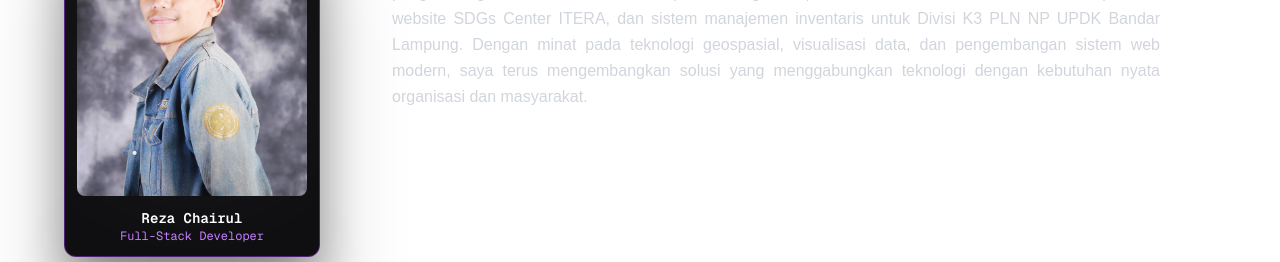
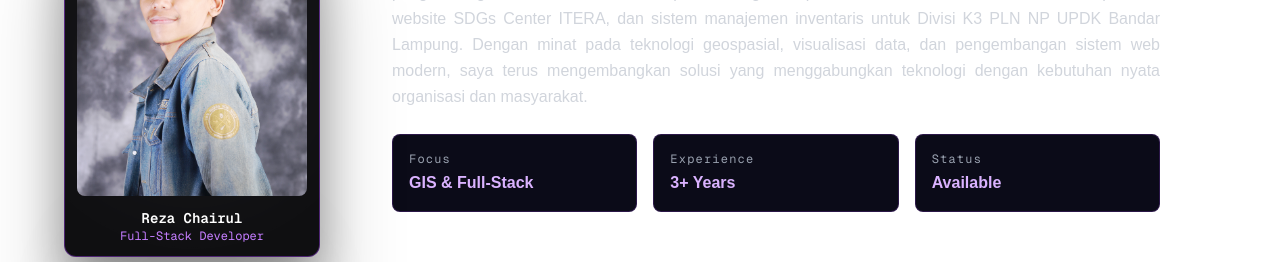
Before and after one commit to rezachairul/cobra-dev, a Next.js app: page /home in a window 1280 px wide. Shown: the part 1080-1342 px from the top of the page. Built offline with nearby package versions, Linux system fonts and the light colour scheme.

Commit message:
feat: add informational cards to About section; include focus, experience, and status details for enhanced user insight

```diff
--- a/sections/about.js
+++ b/sections/about.js
@@ -68,6 +68,45 @@ export default function About() {
 
               Dengan minat pada teknologi geospasial, visualisasi data, dan pengembangan sistem web modern, saya terus mengembangkan solusi yang menggabungkan teknologi dengan kebutuhan nyata organisasi dan masyarakat.
             </p>
+            <div className="grid grid-cols-1 sm:grid-cols-3 gap-4 mt-6">
+
+              {/* Card 1 */}
+              <div className="bg-[#0b0b18] border border-purple-500/20 rounded-lg p-4 shadow-[0_0_15px_rgba(168,85,247,0.15)]hover:shadow-[0_0_20px_rgba(168,85,247,0.35)]transition-all duration-300">
+
+                <p className="text-xs text-gray-400 font-mono tracking-widest">
+                  Focus
+                </p>
+                <p className="text-purple-300 font-semibold mt-1">
+                  GIS & Full-Stack
+                </p>
+
+              </div>
+
+              {/* Card 2 */}
+              <div className="bg-[#0b0b18] border border-purple-500/20 rounded-lg p-4 shadow-[0_0_15px_rgba(168,85,247,0.15)]hover:shadow-[0_0_20px_rgba(168,85,247,0.35)]transition-all duration-300">
+
+                <p className="text-xs text-gray-400 font-mono tracking-widest">
+                  Experience
+                </p>
+                <p className="text-purple-300 font-semibold mt-1">
+                  3+ Years
+                </p>
+
+              </div>
+
+              {/* Card 3 */}
+              <div className="bg-[#0b0b18] border border-purple-500/20 rounded-lg p-4 shadow-[0_0_15px_rgba(168,85,247,0.15)]hover:shadow-[0_0_20px_rgba(168,85,247,0.35)]transition-all duration-300">
+
+                <p className="text-xs text-gray-400 font-mono tracking-widest">
+                  Status
+                </p>
+                <p className="text-purple-300 font-semibold mt-1">
+                  Available
+                </p>
+
+              </div>
+
+            </div>
           </div>
 
         </div>
```
